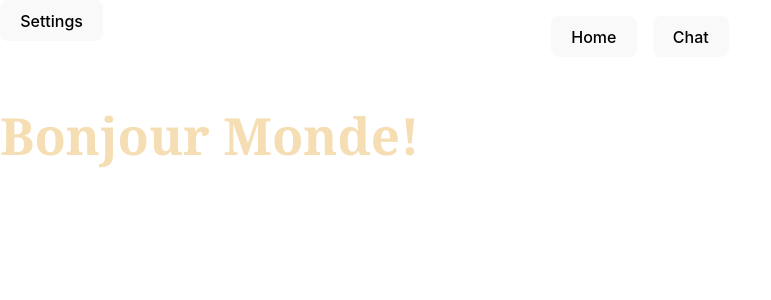
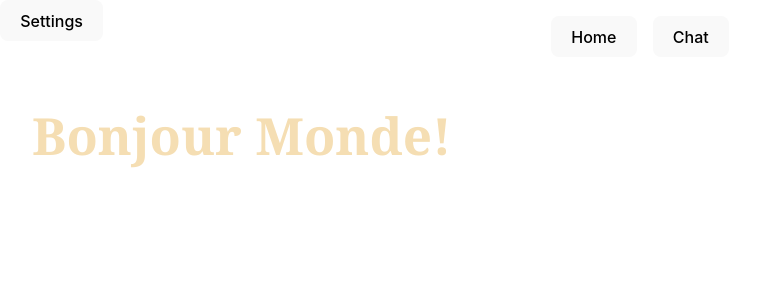
Before and after one commit to V-Squiggle/arcane-inspiration, a React (Vite) app: page / in a window 1280 px wide. Shown: the top 300 px of the page, without its empty margins (0-771 px from the left). Built offline with nearby package versions, Linux system fonts and the light colour scheme.

Commit message:
App Padding

```diff
--- a/src/index.scss
+++ b/src/index.scss
@@ -89,7 +89,9 @@ code {
 	}
 }
 
+$content-pad: 2rem;
 main {
 	height: 100%;
-	width: 100%;
+	width: calc(100% - 2 * $content-pad);
+	padding: 0 $content-pad;
 }
```
